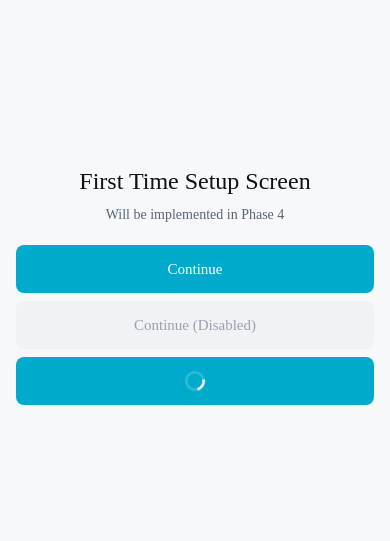
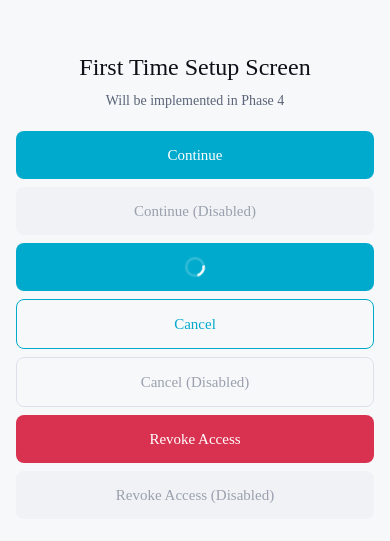
Before and after one commit to Rashmiya/SecureSyncMobileApplication, a React Native app: screen /FirstTimeSetup in a window 390 px wide. Shown: the part 137-678 px from the top of the page. Built offline with nearby package versions, Linux system fonts and the light colour scheme.

Commit message:
feat(design-system): add SecondaryButton, DangerButton and buttons barrel export

```diff
--- /dev/null
+++ b/src/components/buttons/DangerButton.tsx
@@ -0,0 +1,107 @@
+import React from "react";
+import {
+  Pressable,
+  Text,
+  ActivityIndicator,
+  StyleSheet,
+  View,
+  ViewStyle,
+} from "react-native";
+import { colors } from "../../theme/colors";
+import { typography } from "../../theme/typography";
+import { spacing } from "../../theme/spacing";
+import { radius } from "../../theme/radius";
+
+interface DangerButtonProps {
+  title: string;
+  onPress: () => void;
+  loading?: boolean;
+  disabled?: boolean;
+  fullWidth?: boolean;
+  testID?: string;
+  style?: ViewStyle;
+}
+
+export const DangerButton: React.FC<DangerButtonProps> = ({
+  title,
+  onPress,
+  loading = false,
+  disabled = false,
+  fullWidth = true,
+  testID,
+  style,
+}) => {
+  const isInactive = disabled || loading;
+
+  return (
+    <Pressable
+      onPress={onPress}
+      disabled={isInactive}
+      testID={testID}
+      accessibilityRole="button"
+      accessibilityState={{ disabled: isInactive, busy: loading }}
+      accessibilityLabel={title}
+      style={({ pressed }) => [
+        styles.base,
+        fullWidth && styles.fullWidth,
+        disabled ? styles.disabled : styles.default,
+        pressed && !isInactive && styles.pressed,
+        style,
+      ]}
+    >
+      <View style={styles.contentSlot}>
+        {loading ? (
+          <ActivityIndicator
+            size="small"
+            color={colors.text.onBrand}
+            testID={testID ? `${testID}-spinner` : undefined}
+          />
+        ) : (
+          <Text
+            style={[styles.label, disabled && styles.labelDisabled]}
+            numberOfLines={1}
+          >
+            {title}
+          </Text>
+        )}
+      </View>
+    </Pressable>
+  );
+};
+
+const styles = StyleSheet.create({
+  base: {
+    minHeight: spacing.touch,
+    paddingHorizontal: spacing.lg,
+    paddingVertical: spacing.md,
+    borderRadius: radius.md,
+    alignItems: "center",
+    justifyContent: "center",
+  },
+  fullWidth: {
+    width: "100%",
+  },
+  default: {
+    backgroundColor: colors.semantic.danger,
+  },
+  disabled: {
+    backgroundColor: colors.background.input,
+  },
+  pressed: {
+    opacity: 0.7,
+  },
+  contentSlot: {
+    height: typography.button.lineHeight,
+    justifyContent: "center",
+    alignItems: "center",
+  },
+  label: {
+    fontFamily: typography.button.fontFamily,
+    fontSize: typography.button.fontSize,
+    lineHeight: typography.button.lineHeight,
+    color: colors.text.onBrand,
+  },
+  labelDisabled: {
+    color: colors.text.tertiary,
+  },
+});
--- /dev/null
+++ b/src/components/buttons/SecondaryButton.tsx
@@ -0,0 +1,110 @@
+import React from "react";
+import {
+  Pressable,
+  Text,
+  ActivityIndicator,
+  StyleSheet,
+  View,
+  ViewStyle,
+} from "react-native";
+import { colors } from "../../theme/colors";
+import { typography } from "../../theme/typography";
+import { spacing } from "../../theme/spacing";
+import { radius } from "../../theme/radius";
+
+interface SecondaryButtonProps {
+  title: string;
+  onPress: () => void;
+  loading?: boolean;
+  disabled?: boolean;
+  fullWidth?: boolean;
+  testID?: string;
+  style?: ViewStyle;
+}
+
+export const SecondaryButton: React.FC<SecondaryButtonProps> = ({
+  title,
+  onPress,
+  loading = false,
+  disabled = false,
+  fullWidth = true,
+  testID,
+  style,
+}) => {
+  const isInactive = disabled || loading;
+
+  return (
+    <Pressable
+      onPress={onPress}
+      disabled={isInactive}
+      testID={testID}
+      accessibilityRole="button"
+      accessibilityState={{ disabled: isInactive, busy: loading }}
+      accessibilityLabel={title}
+      style={({ pressed }) => [
+        styles.base,
+        fullWidth && styles.fullWidth,
+        disabled ? styles.disabled : styles.default,
+        pressed && !isInactive && styles.pressed,
+        style,
+      ]}
+    >
+      <View style={styles.contentSlot}>
+        {loading ? (
+          <ActivityIndicator
+            size="small"
+            color={colors.brand.primary}
+            testID={testID ? `${testID}-spinner` : undefined}
+          />
+        ) : (
+          <Text
+            style={[styles.label, disabled && styles.labelDisabled]}
+            numberOfLines={1}
+          >
+            {title}
+          </Text>
+        )}
+      </View>
+    </Pressable>
+  );
+};
+
+const styles = StyleSheet.create({
+  base: {
+    minHeight: spacing.touch,
+    paddingHorizontal: spacing.lg,
+    paddingVertical: spacing.md,
+    borderRadius: radius.md,
+    alignItems: "center",
+    justifyContent: "center",
+    borderWidth: 1.5,
+  },
+  fullWidth: {
+    width: "100%",
+  },
+  default: {
+    backgroundColor: "transparent",
+    borderColor: colors.brand.primary,
+  },
+  disabled: {
+    backgroundColor: "transparent",
+    borderColor: colors.border.default,
+  },
+  pressed: {
+    opacity: 0.7,
+  },
+  contentSlot: {
+    height: typography.button.lineHeight,
+    justifyContent: "center",
+    alignItems: "center",
+  },
+  label: {
+    fontFamily: typography.button.fontFamily,
+    fontSize: typography.button.fontSize,
+    lineHeight: typography.button.lineHeight,
+    color: colors.brand.primary,
+  },
+  labelDisabled: {
+    color: colors.text.tertiary,
+  },
+});
--- /dev/null
+++ b/src/components/buttons/index.ts
@@ -0,0 +1,4 @@
+// Exporting all button components from a single index file for easier imports - barrel file
+export { PrimaryButton } from "./PrimaryButton";
+export { SecondaryButton } from "./SecondaryButton";
+export { DangerButton } from "./DangerButton";
--- a/src/features/auth/screens/FirstTimeSetupScreen.tsx
+++ b/src/features/auth/screens/FirstTimeSetupScreen.tsx
@@ -3,7 +3,11 @@ import { View, Text, StyleSheet } from "react-native";
 import { colors } from "../../../theme/colors";
 import { typography } from "../../../theme/typography";
 import { spacing } from "../../../theme/spacing";
-import { PrimaryButton } from "../../../components/buttons/PrimaryButton";
+import {
+  PrimaryButton,
+  SecondaryButton,
+  DangerButton,
+} from "../../../components/buttons";
 
 export const FirstTimeSetupScreen = () => {
   return (
@@ -35,6 +39,36 @@ export const FirstTimeSetupScreen = () => {
         loading
         style={{ marginTop: spacing.sm }}
       />
+
+      {/* State 4 — Secondary , Default */}
+      <SecondaryButton
+        title="Cancel"
+        onPress={() => console.log("secondary tapped")}
+        style={{ marginTop: spacing.sm }}
+      />
+
+      {/* State 5 — Secondary , Disabled */}
+      <SecondaryButton
+        title="Cancel (Disabled)"
+        onPress={() => {}}
+        disabled
+        style={{ marginTop: spacing.sm }}
+      />
+
+      {/* State 6 — Danger , Default */}
+      <DangerButton
+        title="Revoke Access"
+        onPress={() => console.log("danger tapped")}
+        style={{ marginTop: spacing.sm }}
+      />
+
+      {/* State 7 — Danger , Disabled */}
+      <DangerButton
+        title="Revoke Access (Disabled)"
+        onPress={() => {}}
+        disabled
+        style={{ marginTop: spacing.sm }}
+      />
     </View>
   );
 };
```
